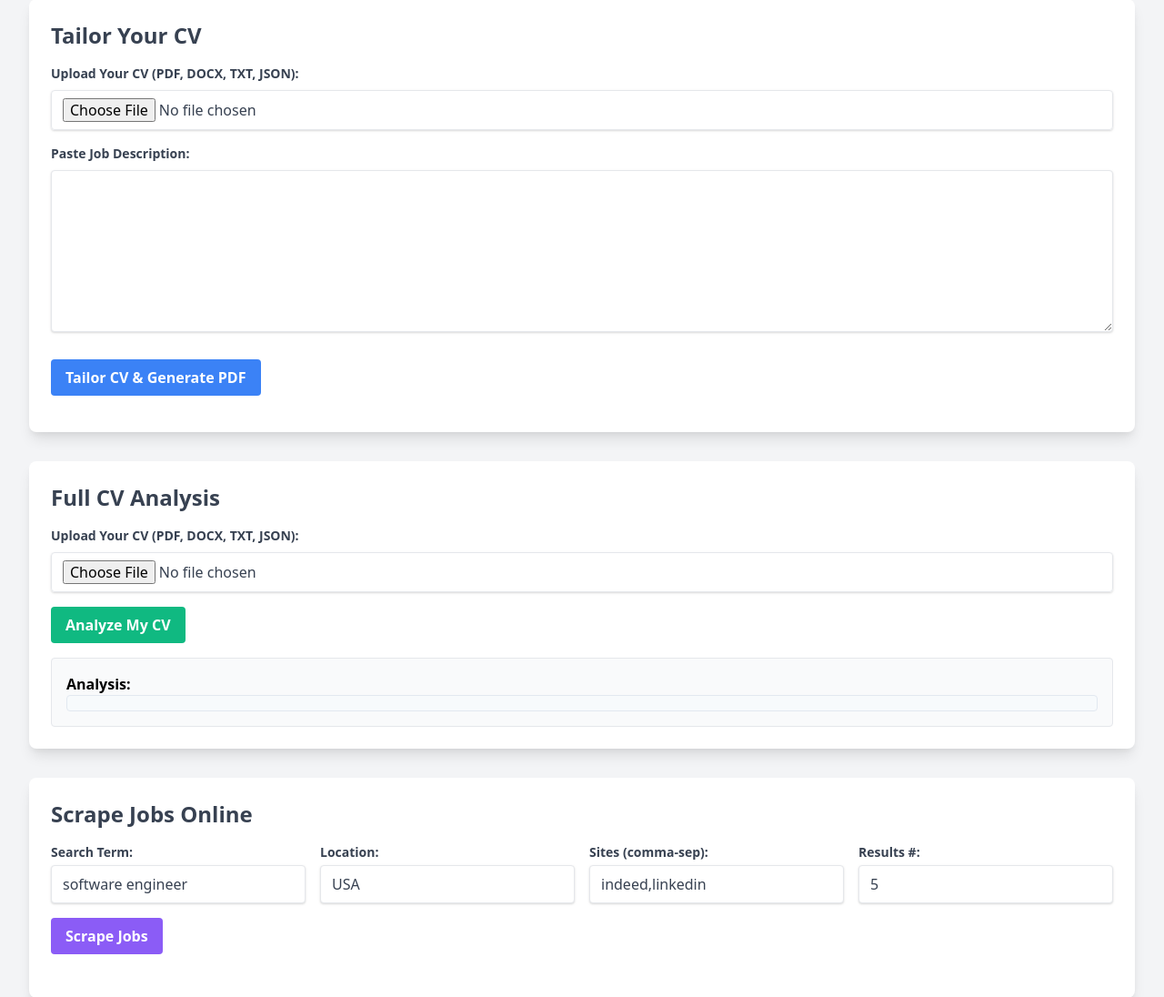
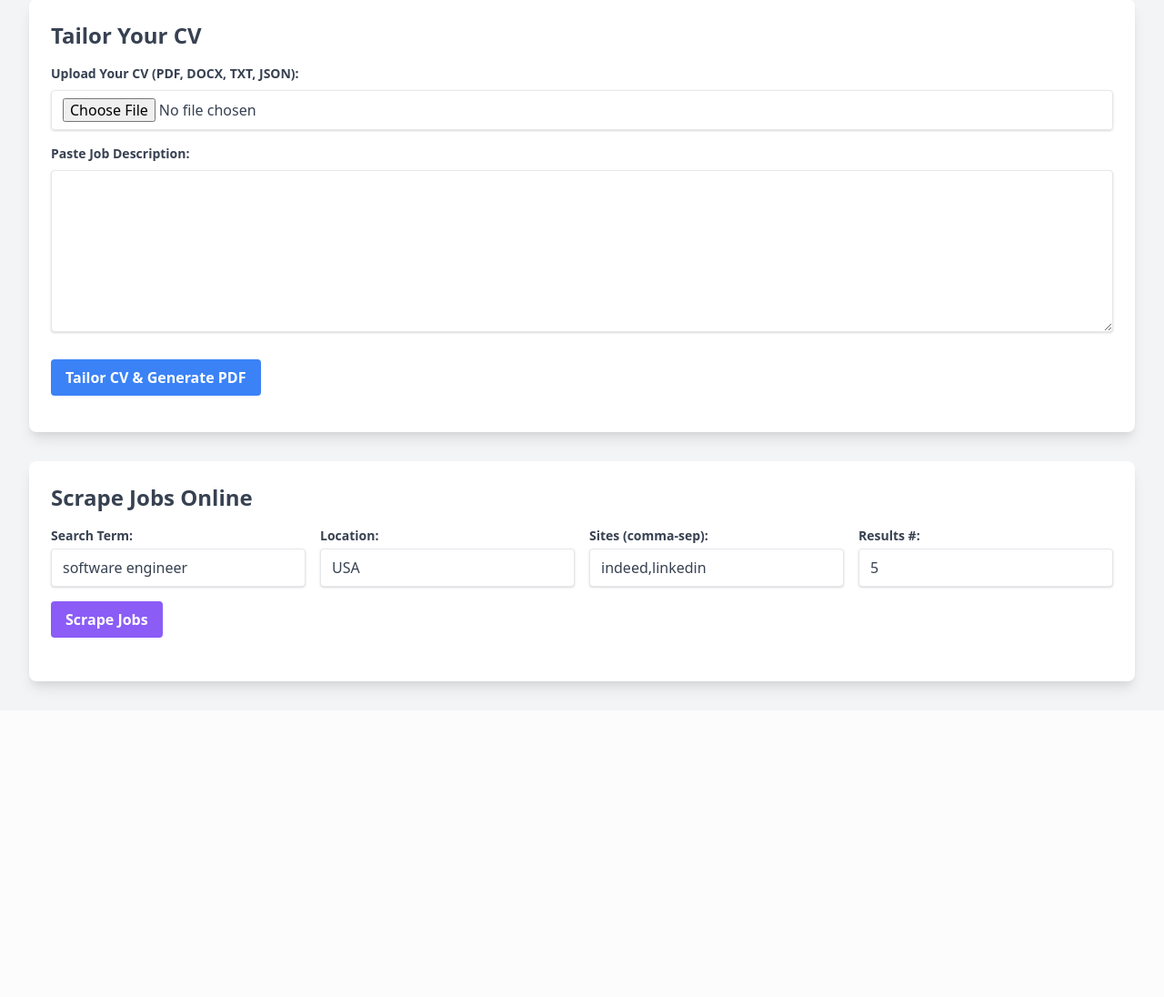
Before and after one commit to ACosmicCake/AutoCVModifier, a Flask app: page / in a window 1280 px wide. Shown: the part 137-1233 px from the top of the page at 91% size. After the commit the page ends 901 px from the top, so only its background shows below. Run offline with Flask 3, Linux system fonts and the light colour scheme.

Commit message:
Refactor: Remove CV analysis feature
This commit removes the CV analysis feature from the application.

Changes include:
- Backend:
    - Deleted the `/api/analyze-cv` endpoint from `app/main.py`.
    - Removed the `analyze_cv_with_gemini` import in `app/main.py`.
    - Deleted the `app/cv_analyzer.py` file entirely.
- Frontend:
    - Removed the "Full CV Analysis" section from `app/templates/index.html`.
    - Deleted the corresponding JavaScript logic for CV analysis from `app/static/js/main.js`.
- Documentation:
    - Updated `README.md` to remove all references to the CV analysis feature, including its description in the overview, project structure, and API endpoints sections.

```diff
--- a/cv_tailor_project/app/main.py
+++ b/cv_tailor_project/app/main.py
@@ -17,7 +17,7 @@ from .cv_utils import (
     get_cv_from_json_file # Used in helper
 )
 from .pdf_generator import generate_cv_pdf_from_json_string # Returns True/False
-from .cv_analyzer import analyze_cv_with_gemini
+# analyze_cv_with_gemini removed
 from .job_scraper import scrape_online_jobs
 
 # --- Configuration ---
@@ -184,46 +184,7 @@ def create_app(test_config=None):
         else:
             return jsonify({"error": "Invalid file type for CV"}), 400
 
-    @app.route('/api/analyze-cv', methods=['POST'])
-    def analyze_cv_endpoint():
-        current_api_key = app.config.get('GOOGLE_API_KEY')
-        if not current_api_key:
-            return jsonify({"error": "Server configuration error: API key not available"}), 500
-
-        if 'cv_file' not in request.files:
-            return jsonify({"error": "No CV file part"}), 400
-        file = request.files['cv_file']
-        if file.filename == '':
-            return jsonify({"error": "No selected CV file"}), 400
-
-        if file and allowed_file(file.filename):
-            filename = secure_filename(file.filename)
-            filepath = os.path.join(app.config['UPLOAD_FOLDER'], filename)
-
-            try:
-                file.save(filepath)
-                cv_content_str = get_cv_content_from_file(filepath)
-            except Exception as e_save:
-                print(f"Error saving or processing uploaded file for analysis: {e_save}")
-                return jsonify({"error": f"Error saving or processing file: {str(e_save)}"}), 500
-            finally:
-                if os.path.exists(filepath):
-                    try:
-                        os.remove(filepath) # Clean up
-                    except OSError as e_remove:
-                        print(f"Error removing uploaded file for analysis {filepath}: {e_remove}")
-
-
-            if not cv_content_str:
-                return jsonify({"error": "Could not extract text from CV file for analysis"}), 500
-
-            analysis_result = analyze_cv_with_gemini(cv_content_str, current_api_key)
-            if analysis_result:
-                return jsonify({"analysis": analysis_result})
-            else:
-                return jsonify({"error": "Failed to analyze CV using Gemini API"}), 500
-        else:
-            return jsonify({"error": "Invalid file type for CV analysis"}), 400
+    # CV Analysis endpoint removed
 
     @app.route('/api/scrape-jobs', methods=['GET'])
     def scrape_jobs_endpoint():
--- a/cv_tailor_project/app/static/js/main.js
+++ b/cv_tailor_project/app/static/js/main.js
@@ -4,10 +4,9 @@ document.addEventListener('DOMContentLoaded', () => {
     const tailorResultDiv = document.getElementById('tailorResult');
     const pdfDownloadLinkDiv = document.getElementById('pdfDownloadLink');
 
-    const cvAnalysisForm = document.getElementById('cvAnalysisForm');
-    // Ensure this matches the HTML: the <pre> tag inside analysisResultDisplay div.
-    const analysisResultPre = document.querySelector('#analysisResultDisplay pre');
-
+    // CV Analysis constants removed
+    // const cvAnalysisForm = document.getElementById('cvAnalysisForm');
+    // const analysisResultPre = document.querySelector('#analysisResultDisplay pre');
 
     const jobScrapeForm = document.getElementById('jobScrapeForm');
     const jobResultsDiv = document.getElementById('jobResults');
@@ -78,36 +77,7 @@ document.addEventListener('DOMContentLoaded', () => {
         });
     }
 
-    // --- CV Analysis ---
-    if (cvAnalysisForm) {
-        cvAnalysisForm.addEventListener('submit', async (e) => {
-            e.preventDefault();
-            showLoading('Analyzing CV...');
-            if(analysisResultPre) analysisResultPre.textContent = 'Analyzing...';
-
-            const formData = new FormData(cvAnalysisForm);
-
-            try {
-                const response = await fetch('/api/analyze-cv', {
-                    method: 'POST',
-                    body: formData,
-                });
-
-                const result = await response.json(); // Always try to parse JSON
-                hideLoading();
-
-                if (response.ok && analysisResultPre) {
-                    analysisResultPre.textContent = result.analysis || 'No analysis returned.';
-                } else if (analysisResultPre) {
-                    analysisResultPre.textContent = `Error: ${escapeHtml(result.error || 'Failed to analyze CV.')}`;
-                }
-            } catch (error) {
-                hideLoading();
-                console.error('CV Analysis Error:', error);
-                if(analysisResultPre) analysisResultPre.textContent = 'An unexpected error occurred. Check console.';
-            }
-        });
-    }
+    // --- CV Analysis --- Block Removed
 
     // --- Job Scraping ---
     if (jobScrapeForm) {
--- a/cv_tailor_project/app/templates/index.html
+++ b/cv_tailor_project/app/templates/index.html
@@ -43,25 +43,7 @@
             <div id="pdfDownloadLink" class="mt-4"></div>
         </section>
 
-        <!-- CV Analysis Section -->
-        <section id="cv-analysis" class="bg-white p-6 rounded-lg shadow-lg mb-8">
-            <h2 class="text-2xl font-semibold text-gray-700 mb-4">Full CV Analysis</h2>
-            <form id="cvAnalysisForm" enctype="multipart/form-data">
-                <div class="mb-4">
-                    <label for="cvAnalysisFile" class="block text-gray-700 text-sm font-bold mb-2">Upload Your CV (PDF, DOCX, TXT, JSON):</label>
-                    <input type="file" id="cvAnalysisFile" name="cv_file" class="shadow appearance-none border rounded w-full py-2 px-3 text-gray-700 leading-tight focus:outline-none focus:shadow-outline" required accept=".pdf,.docx,.txt,.json">
-                </div>
-                <div class="flex items-center justify-between">
-                    <button type="submit" class="bg-green-500 hover:bg-green-700 text-white font-bold py-2 px-4 rounded focus:outline-none focus:shadow-outline">
-                        Analyze My CV
-                    </button>
-                </div>
-            </form>
-            <div id="analysisResultDisplay" class="mt-4 p-4 bg-gray-50 rounded border"> <!-- Changed id from analysisResult to analysisResultDisplay to avoid conflict with JS variable -->
-                <h3 class="font-semibold">Analysis:</h3>
-                <pre class="whitespace-pre-wrap text-sm"></pre> <!-- Target this pre for content -->
-            </div>
-        </section>
+        <!-- CV Analysis Section Removed -->
 
         <!-- Job Scraping Section -->
         <section id="job-scraping" class="bg-white p-6 rounded-lg shadow-lg">
```
Also changed, not shown: cv_tailor_project/app/cv_analyzer.py (deleted, +0 -90 lines), README.md.
